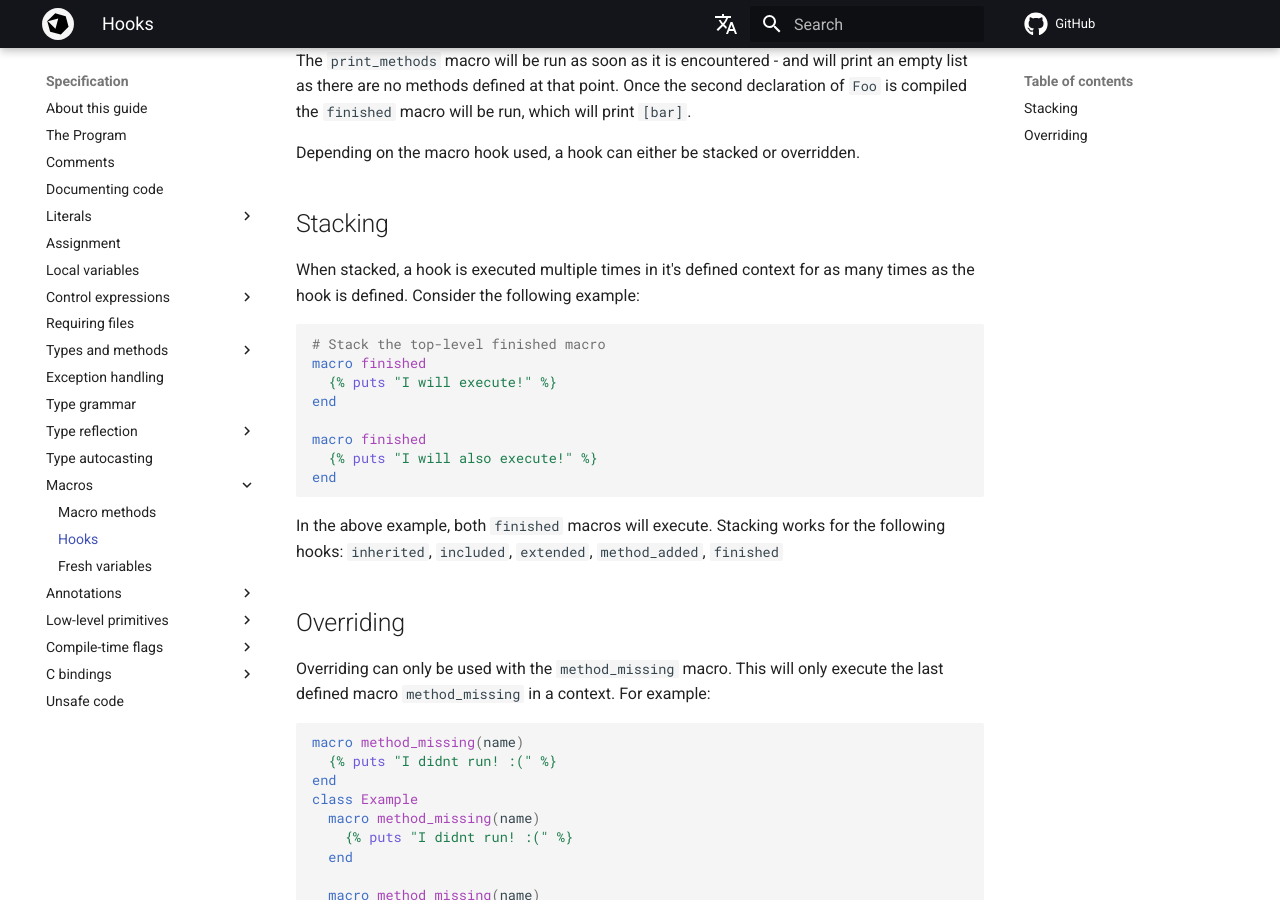
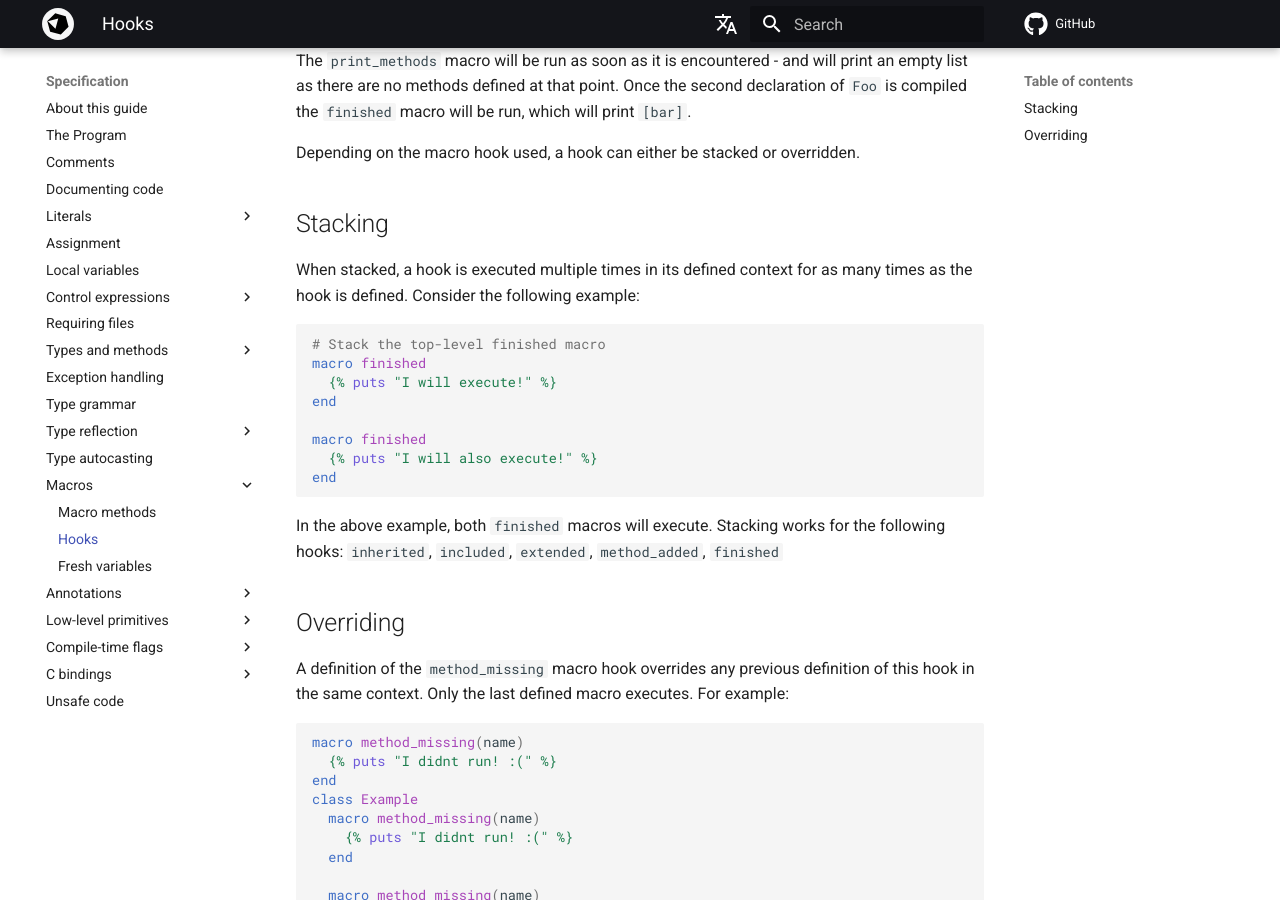
Before and after one commit to crystal-lang/crystal-book, an MkDocs documentation site: the page built from docs/syntax_and_semantics/macros/hooks.md, in a window 1280 px wide and 900 px high, scrolled down 2195 px. Built offline with MkDocs 1.6.1 and Material for MkDocs 9.7.7, drawn with Linux system fonts in a browser that asks for light colours; nearby versions of some CDN libraries; library files that are not in the unit come from our copies; comment, search, counter and statistics services are not loaded; the version menu is left out.

Commit message:
Apply suggestions from code review
Co-authored-by: Johannes Müller <straightshoota@gmail.com>

````diff
--- a/docs/syntax_and_semantics/macros/hooks.md
+++ b/docs/syntax_and_semantics/macros/hooks.md
@@ -107,7 +107,7 @@ The `print_methods` macro will be run as soon as it is encountered - and will pr
 Depending on the macro hook used, a hook can either be stacked or overridden.
 
 ## Stacking
-When stacked, a hook is executed multiple times in it's defined context for as many times as the hook is defined. Consider the following example:
+When stacked, a hook is executed multiple times in its defined context for as many times as the hook is defined. Consider the following example:
 ```crystal
 # Stack the top-level finished macro
 macro finished
@@ -121,7 +121,7 @@ end
 In the above example, both `finished` macros will execute. Stacking works for the following hooks: `inherited`, `included`, `extended`, `method_added`, `finished`
 
 ## Overriding
-Overriding can only be used with the `method_missing` macro. This will only execute the last defined macro `method_missing` in a context. For example:
+A definition of the `method_missing` macro hook overrides any previous definition of this hook in the same context. Only the last defined macro executes. For example:
 ```crystal
 macro method_missing(name)
   {% puts "I didnt run! :(" %}
````
